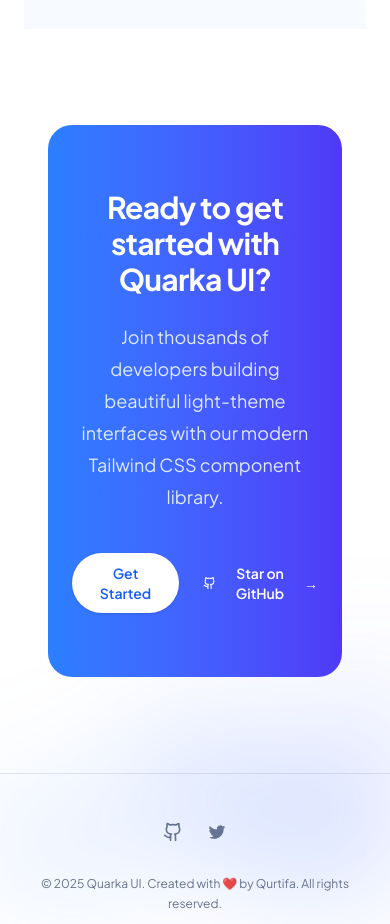
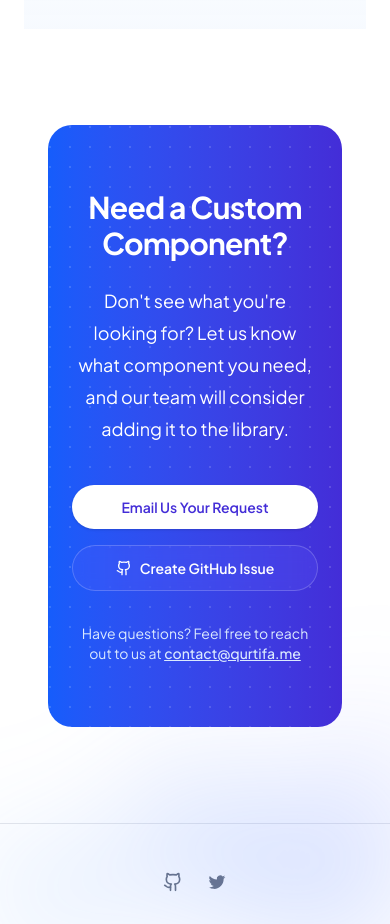
Before and after one commit to mamatqurtifa/quarka-ui, a React (Vite) app: page / in a window 390 px wide. Shown: the part 5660-6584 px from the top of the page. Built offline with nearby package versions, Linux system fonts and the light colour scheme.

Commit message:
feat: update QuarkaLanding component with improved mobile menu handling and custom component request section

```diff
--- a/src/landing/Landing.jsx
+++ b/src/landing/Landing.jsx
@@ -1,21 +1,30 @@
-import React, { useEffect } from 'react';
+import React, { useEffect } from "react";
 
 // Import icons dari Lucide
-import { ChevronRight, Github, Code, Package, Palette, Zap, BookOpen } from 'lucide-react';
+import {
+  ChevronRight,
+  Github,
+  Code,
+  Package,
+  Palette,
+  Zap,
+  BookOpen,
+} from "lucide-react";
 
 export default function QuarkaLanding() {
   // Tambahkan useEffect untuk memastikan animasi navbar berjalan lancar
   useEffect(() => {
     // Pastikan event listener untuk resize ditangani dengan baik
     const handleResize = () => {
-      if (window.innerWidth >= 1024) { // lg breakpoint
-        const mobileMenu = document.getElementById('mobile-menu');
-        if (mobileMenu) mobileMenu.classList.add('hidden');
+      if (window.innerWidth >= 1024) {
+        // lg breakpoint
+        const mobileMenu = document.getElementById("mobile-menu");
+        if (mobileMenu) mobileMenu.classList.add("hidden");
       }
     };
 
-    window.addEventListener('resize', handleResize);
-    return () => window.removeEventListener('resize', handleResize);
+    window.addEventListener("resize", handleResize);
+    return () => window.removeEventListener("resize", handleResize);
   }, []);
 
   return (
@@ -40,18 +49,18 @@
               type="button"
               className="-m-2.5 inline-flex items-center justify-center rounded-md p-2.5 text-blue-600"
               onClick={() => {
-                const mobileMenu = document.getElementById('mobile-menu');
+                const mobileMenu = document.getElementById("mobile-menu");
                 if (mobileMenu) {
                   // Implementasi animasi yang lebih mulus
-                  if (mobileMenu.classList.contains('hidden')) {
-                    mobileMenu.classList.remove('hidden');
+                  if (mobileMenu.classList.contains("hidden")) {
+                    mobileMenu.classList.remove("hidden");
                     setTimeout(() => {
-                      mobileMenu.classList.add('opacity-100');
+                      mobileMenu.classList.add("opacity-100");
                     }, 10);
                   } else {
-                    mobileMenu.classList.remove('opacity-100');
+                    mobileMenu.classList.remove("opacity-100");
                     setTimeout(() => {
-                      mobileMenu.classList.add('hidden');
+                      mobileMenu.classList.add("hidden");
                     }, 300);
                   }
                 }
@@ -121,11 +130,11 @@
           <div
             className="fixed inset-0 z-50 bg-gray-500/20 backdrop-blur-sm"
             onClick={() => {
-              const mobileMenu = document.getElementById('mobile-menu');
+              const mobileMenu = document.getElementById("mobile-menu");
               if (mobileMenu) {
-                mobileMenu.classList.remove('opacity-100');
+                mobileMenu.classList.remove("opacity-100");
                 setTimeout(() => {
-                  mobileMenu.classList.add('hidden');
+                  mobileMenu.classList.add("hidden");
                 }, 300);
               }
             }}
@@ -144,11 +153,11 @@
                 type="button"
                 className="-m-2.5 rounded-md p-2.5 text-blue-500"
                 onClick={() => {
-                  const mobileMenu = document.getElementById('mobile-menu');
+                  const mobileMenu = document.getElementById("mobile-menu");
                   if (mobileMenu) {
-                    mobileMenu.classList.remove('opacity-100');
+                    mobileMenu.classList.remove("opacity-100");
                     setTimeout(() => {
-                      mobileMenu.classList.add('hidden');
+                      mobileMenu.classList.add("hidden");
                     }, 300);
                   }
                 }}
@@ -228,7 +237,9 @@
         </div>
 
         {/* Hero section dengan ukuran teks yang disesuaikan */}
-        <div className="mx-auto max-w-2xl py-24 sm:py-40 lg:py-48"> {/* Mengurangi padding vertical */}
+        <div className="mx-auto max-w-2xl py-24 sm:py-40 lg:py-48">
+          {" "}
+          {/* Mengurangi padding vertical */}
           <div className="hidden sm:mb-8 sm:flex sm:justify-center">
             <div className="relative rounded-full px-3 py-1 text-sm/6 text-blue-600 ring-1 ring-blue-900/10 hover:ring-blue-900/20">
               <span className="font-medium">Quarka UI v1.0 Released</span>{" "}
@@ -239,19 +250,25 @@
             </div>
           </div>
           <div className="text-center">
-            <h1 className="text-4xl font-bold tracking-tight text-balance text-gray-900 sm:text-6xl font-plus-jakarta-sans"> {/* Ukuran font diperkecil */}
+            <h1 className="text-4xl font-bold tracking-tight text-balance text-gray-900 sm:text-6xl font-plus-jakarta-sans">
+              {" "}
+              {/* Ukuran font diperkecil */}
               Modern Tailwind Components for{" "}
               <span className="bg-gradient-to-r from-blue-500 to-indigo-600 bg-clip-text text-transparent">
                 Light Themes
               </span>
             </h1>
-            <p className="mt-6 text-base font-medium text-pretty text-gray-600 sm:text-lg/8"> {/* Ukuran font diperkecil */}
+            <p className="mt-6 text-base font-medium text-pretty text-gray-600 sm:text-lg/8">
+              {" "}
+              {/* Ukuran font diperkecil */}
               Quarka UI provides beautiful, seamless, and modern components
               designed specifically for light theme interfaces. Build stunning
               web experiences with our rounded, blur-enabled, bento-style
               components.
             </p>
-            <div className="mt-8 flex items-center justify-center gap-x-6"> {/* Mengurangi margin top */}
+            <div className="mt-8 flex items-center justify-center gap-x-6">
+              {" "}
+              {/* Mengurangi margin top */}
               <a
                 href="#"
                 className="rounded-full bg-gradient-to-r from-blue-500 to-indigo-600 px-5 py-2.5 text-sm font-semibold text-white shadow-sm hover:from-blue-600 hover:to-indigo-700 focus-visible:outline-2 focus-visible:outline-offset-2 focus-visible:outline-indigo-600 transition-all"
@@ -651,35 +668,73 @@
           </div>
         </div>
 
-        {/* CTA Section */}
+        {/* CTA Section for Custom Component Requests */}
         <div
           id="get-started"
           className="mx-auto max-w-7xl px-6 lg:px-8 py-24 sm:py-32"
         >
-          <div className="relative isolate overflow-hidden bg-gradient-to-r from-blue-500 to-indigo-600 px-6 py-16 sm:px-16 sm:py-24 rounded-3xl">
+          <div className="relative isolate overflow-hidden bg-gradient-to-r from-blue-600 to-indigo-700 px-6 py-16 sm:px-16 sm:py-24 rounded-3xl">
+            {/* Decorative element - subtle dots pattern */}
+            <div className="absolute inset-0 -z-10 opacity-20">
+              <svg
+                className="h-full w-full"
+                xmlns="http://www.w3.org/2000/svg"
+                width="100%"
+                height="100%"
+                fill="none"
+              >
+                <defs>
+                  <pattern
+                    id="dotPattern"
+                    x="0"
+                    y="0"
+                    width="20"
+                    height="20"
+                    patternUnits="userSpaceOnUse"
+                  >
+                    <circle cx="2" cy="2" r="1" fill="white" />
+                  </pattern>
+                </defs>
+                <rect width="100%" height="100%" fill="url(#dotPattern)" />
+              </svg>
+            </div>
+
             <div className="mx-auto max-w-2xl text-center">
               <h2 className="text-3xl font-bold tracking-tight text-white sm:text-4xl">
-                Ready to get started with Quarka UI?
+                Need a Custom Component?
               </h2>
-              <p className="mt-6 text-lg leading-8 text-blue-100">
-                Join thousands of developers building beautiful light-theme
-                interfaces with our modern Tailwind CSS component library.
+              <p className="mt-6 text-lg leading-8 text-white">
+                Don't see what you're looking for? Let us know what component
+                you need, and our team will consider adding it to the library.
               </p>
-              <div className="mt-10 flex items-center justify-center gap-x-6">
+
+              <div className="mt-10 flex flex-col sm:flex-row items-center justify-center gap-4 sm:gap-6">
                 <a
-                  href="#"
-                  className="rounded-full bg-white px-5 py-2.5 text-sm font-semibold text-blue-600 shadow-sm hover:bg-blue-50 focus-visible:outline-2 focus-visible:outline-white transition-colors"
+                  href="mailto:contact@qurtifa.me?subject=Custom%20Component%20Request%20for%20Quarka%20UI&body=Hello%20Qurtifa%20Team%2C%0A%0AI'm%20interested%20in%20requesting%20a%20custom%20component%20for%20Quarka%20UI.%0A%0AComponent%20description%3A%0A%0AUse%20case%3A%0A%0AThank%20you%21"
+                  className="rounded-full bg-white px-6 py-3 text-sm font-semibold text-indigo-700 shadow-sm hover:bg-blue-50 focus-visible:outline-2 focus-visible:outline-offset-2 focus-visible:outline-white transition-colors w-full sm:w-auto"
                 >
-                  Get Started
+                  Email Us Your Request
                 </a>
                 <a
-                  href="#"
-                  className="flex items-center gap-1 text-sm font-semibold text-white hover:text-blue-100 transition-colors"
+                  href="https://github.com/qurtifa/quarka-ui/issues/new"
+                  target="_blank"
+                  rel="noopener noreferrer"
+                  className="flex items-center justify-center gap-2 rounded-full bg-indigo-500/20 backdrop-blur-sm px-6 py-3 text-sm font-semibold text-white border border-white/20 hover:bg-indigo-500/30 transition-colors w-full sm:w-auto"
                 >
                   <Github className="h-4 w-4" />
-                  Star on GitHub <span aria-hidden="true">→</span>
+                  Create GitHub Issue
                 </a>
               </div>
+
+              <p className="mt-8 text-sm text-blue-100">
+                Have questions? Feel free to reach out to us at{" "}
+                <a
+                  href="mailto:contact@qurtifa.me"
+                  className="font-medium underline hover:text-white transition-colors"
+                >
+                  contact@qurtifa.me
+                </a>
+              </p>
             </div>
           </div>
         </div>
```
